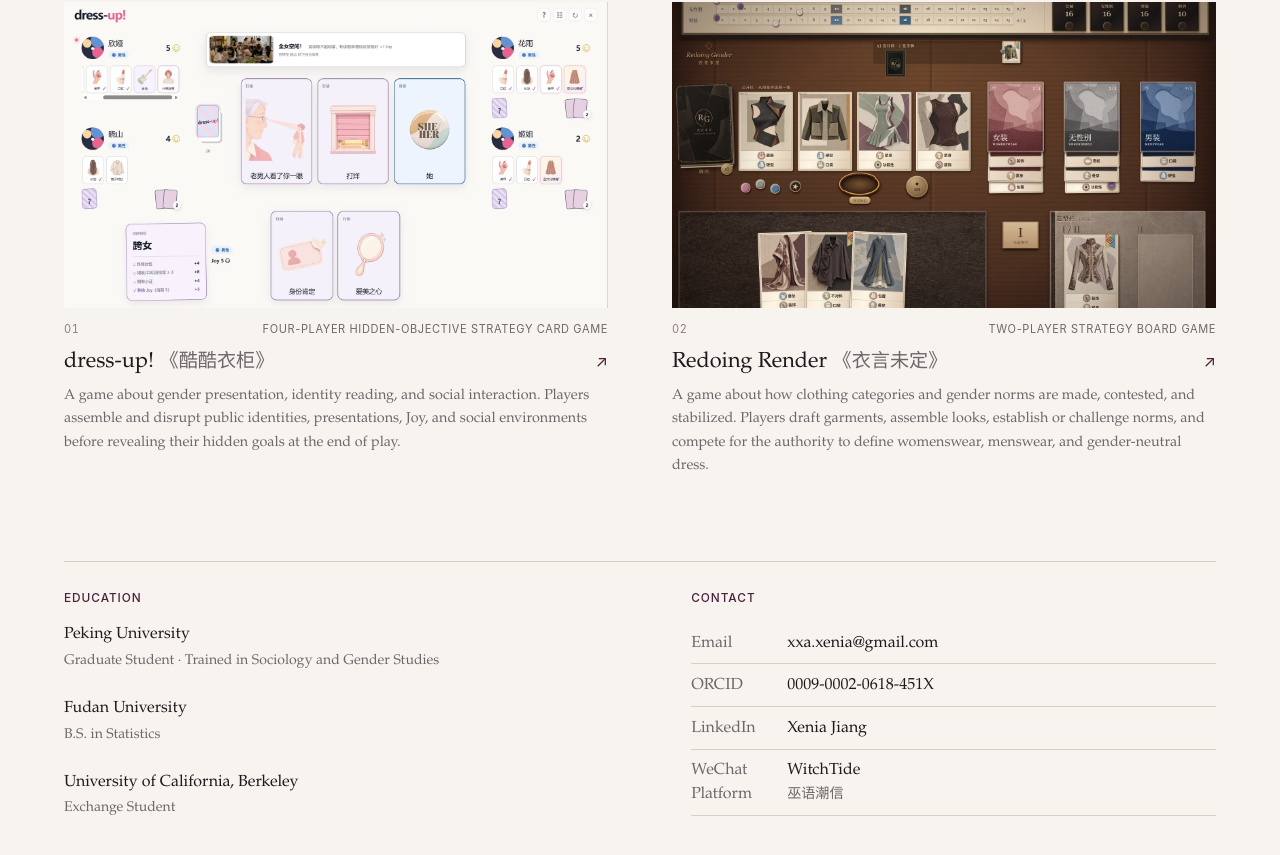
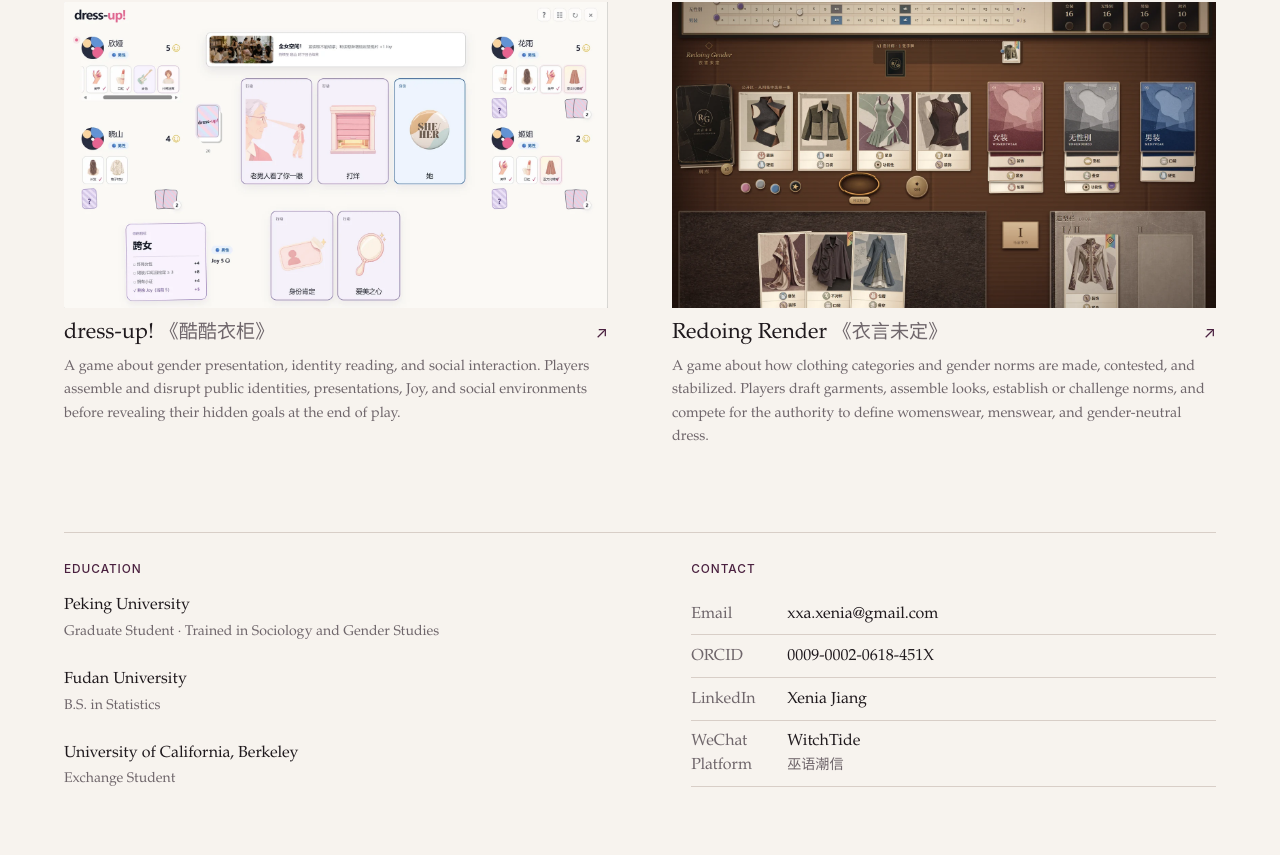
Before and after one commit to xeniajiang/xeniajiang.github.io, a Next.js app: page / in a window 1280 px wide. Shown: the part 4267-5122 px from the top of the page. Built offline with nearby package versions, Linux system fonts and the light colour scheme.

Commit message:
Remove game design metadata rows

```diff
--- a/app/globals.css
+++ b/app/globals.css
@@ -743,24 +743,6 @@ img {
   filter: saturate(1);
 }
 
-.game-design-meta {
-  display: flex;
-  justify-content: space-between;
-  gap: 1.5rem;
-  margin-top: 0.85rem;
-  color: var(--muted);
-  font-family: var(--sans);
-  font-size: 0.69rem;
-  letter-spacing: 0.055em;
-  line-height: 1.4;
-  text-transform: uppercase;
-}
-
-.game-design-number {
-  color: var(--accent-soft);
-  font-variant-numeric: tabular-nums;
-}
-
 .game-design-title-row {
   display: flex;
   align-items: baseline;
--- a/components/GameDesign.tsx
+++ b/components/GameDesign.tsx
@@ -12,7 +12,7 @@ export function GameDesign({
     <section className="site-shell content-section game-design-section" id="game-design">
       <h2 className="section-heading">{heading}</h2>
       <div className="game-design-grid">
-        {games.map((game, index) => (
+        {games.map((game) => (
           <article className="game-design-item" key={game.id}>
             <a
               className="game-design-link"
@@ -32,12 +32,6 @@ export function GameDesign({
                   sizes="(max-width: 700px) 100vw, 46vw"
                 />
               </span>
-              <span className="game-design-meta">
-                <span className="game-design-number">
-                  {String(index + 1).padStart(2, "0")}
-                </span>
-                <span>{game.format}</span>
-              </span>
               <span className="game-design-title-row">
                 <span className="game-design-title">
                   {game.title} <span lang="zh-CN">《{game.titleZh}》</span>
--- a/src/data/siteContent.ts
+++ b/src/data/siteContent.ts
@@ -37,7 +37,6 @@ export type GameDesignItem = {
   id: string;
   title: string;
   titleZh: string;
-  format: string;
   description: string;
   href: string;
   image: string;
@@ -586,7 +585,6 @@ export const siteContent = {
       id: "dress-up",
       title: "dress-up!",
       titleZh: "酷酷衣柜",
-      format: "Four-player hidden-objective strategy card game",
       description:
         "A game about gender presentation, identity reading, and social interaction. Players assemble and disrupt public identities, presentations, Joy, and social environments before revealing their hidden goals at the end of play.",
       href: "https://dress-up.witchtide.workers.dev/",
@@ -598,7 +596,6 @@ export const siteContent = {
       id: "redoing-render",
       title: "Redoing Render",
       titleZh: "衣言未定",
-      format: "Two-player strategy board game",
       description:
         "A game about how clothing categories and gender norms are made, contested, and stabilized. Players draft garments, assemble looks, establish or challenge norms, and compete for the authority to define womenswear, menswear, and gender-neutral dress.",
       href: "https://redoing-gender.pages.dev/",
```
